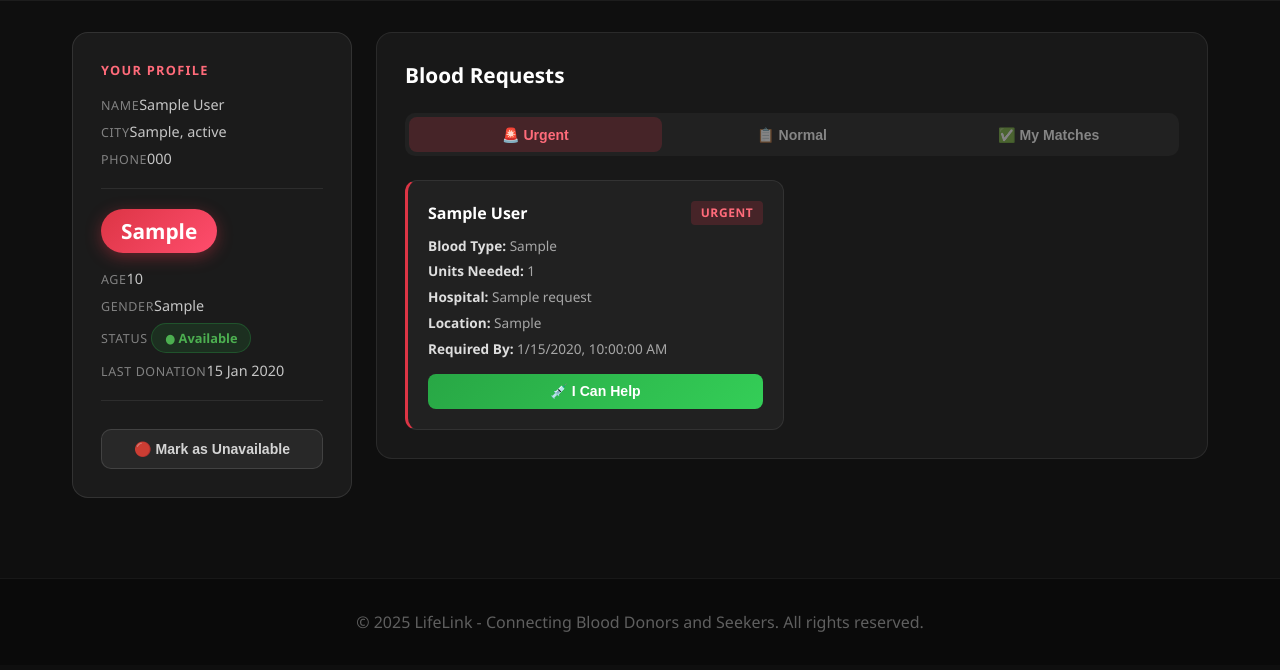
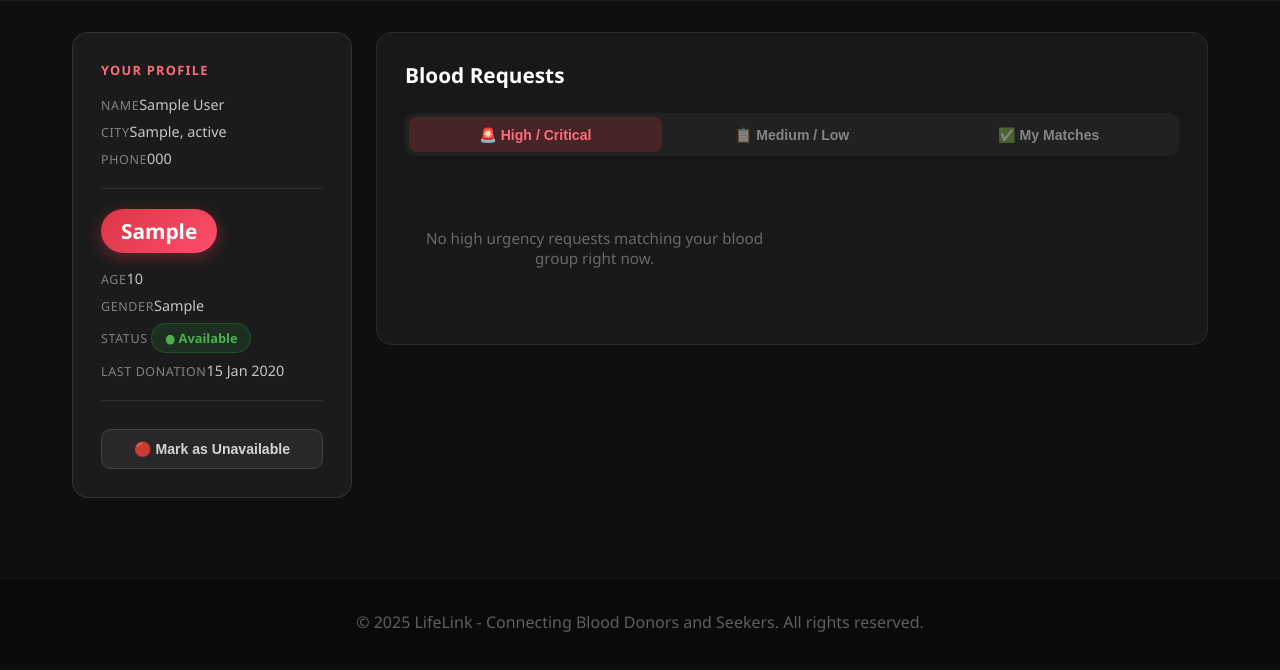
Before and after one commit to EshwarModi/LifeLink, a Flask app: page /donor/dashboard in a window 1280 px wide. Shown: the part 71-741 px from the top of the page. Run offline with Flask 3, Linux system fonts and the light colour scheme; the visitor is signed in with stand-in values (Sample User, id 1); tables that the repository leaves empty hold one stand-in row (values such as "Sample post"); parts of the project's set-up code (start-up, migrations or seed data) failed here and were passed over.

Commit message:
feat: expand SeekerRequest urgency to 4 levels (low, medium, high, critical)

```diff
--- a/models.py
+++ b/models.py
@@ -33,7 +33,7 @@
     user_id          = db.Column(db.Integer, db.ForeignKey('user.id'), nullable=False)
     blood_group      = db.Column(db.String(5), nullable=False)
     units_needed     = db.Column(db.Integer, nullable=False)
-    urgency          = db.Column(db.Enum('urgent', 'normal', name='urgency_enum'), nullable=False)
+    urgency          = db.Column(db.Enum('low', 'medium', 'high', 'critical', name='urgency_enum'), nullable=False)
     reason           = db.Column(db.Text, nullable=False)
     hospital_name    = db.Column(db.String(120), nullable=False)
     hospital_address = db.Column(db.Text, nullable=False)
--- a/services/api_service.py
+++ b/services/api_service.py
@@ -4,15 +4,25 @@
 from validators import VALID_BLOOD_GROUPS
 
 
+from sqlalchemy import case
+
 def get_requests_for_donor(donor_user_id):
     dp = DonorProfile.query.filter_by(user_id=donor_user_id).first()
     if not dp:
         return {'error': 'Donor profile not found'}, 404
 
+    urgency_priority = case(
+        (SeekerRequest.urgency == 'critical', 1),
+        (SeekerRequest.urgency == 'high', 2),
+        (SeekerRequest.urgency == 'medium', 3),
+        (SeekerRequest.urgency == 'low', 4),
+        else_=5
+    )
+
     open_requests = SeekerRequest.query.filter(
         SeekerRequest.blood_group == dp.blood_group,
         SeekerRequest.status == 'open'
-    ).order_by(SeekerRequest.urgency.desc(), SeekerRequest.required_by.asc()).all()
+    ).order_by(urgency_priority.asc(), SeekerRequest.required_by.asc()).all()
 
     data = [{
         'id':            r.id,
--- a/templates/donor.html
+++ b/templates/donor.html
@@ -189,8 +189,13 @@
         letter-spacing: 0.05em;
     }
 
-    .urgency-urgent { background: rgba(220,53,69,0.2); color: #ff6b7a; }
-    .urgency-normal { background: rgba(13,202,240,0.15); color: #0dcaf0; }
+    .urgency-critical { background: rgba(220,53,69,0.25); color: #ff4d6d; border: 1px solid rgba(220,53,69,0.4); }
+    .urgency-high     { background: rgba(253,126,20,0.2);  color: #fd7e14; border: 1px solid rgba(253,126,20,0.35); }
+    .urgency-medium   { background: rgba(13,202,240,0.15); color: #0dcaf0; border: 1px solid rgba(13,202,240,0.3); }
+    .urgency-low      { background: rgba(32,201,151,0.15); color: #20c997; border: 1px solid rgba(32,201,151,0.3); }
+    .urgency-urgent   { background: rgba(220,53,69,0.25); color: #ff4d6d; border: 1px solid rgba(220,53,69,0.4); }
+    .urgency-normal   { background: rgba(13,202,240,0.15); color: #0dcaf0; border: 1px solid rgba(13,202,240,0.3); }
+
 
     .btn-help {
         margin-top: 0.75rem;
@@ -343,20 +348,20 @@
         <h2>Blood Requests</h2>
 
         <div class="tab-buttons">
-            <button class="tab-button active" onclick="switchTab('urgent-requests', this)">🚨 Urgent</button>
-            <button class="tab-button" onclick="switchTab('normal-requests', this)">📋 Normal</button>
+            <button class="tab-button active" onclick="switchTab('high-requests', this)">🚨 High / Critical</button>
+            <button class="tab-button" onclick="switchTab('medium-requests', this)">📋 Medium / Low</button>
             <button class="tab-button" onclick="switchTab('my-matches', this)">✅ My Matches</button>
         </div>
 
-        <div id="urgent-requests" class="tab-content active">
-            <div class="requests-grid" id="urgentContainer">
-                <div class="empty-state">Loading urgent requests…</div>
+        <div id="high-requests" class="tab-content active">
+            <div class="requests-grid" id="highContainer">
+                <div class="empty-state">Loading high urgency requests…</div>
             </div>
         </div>
 
-        <div id="normal-requests" class="tab-content">
-            <div class="requests-grid" id="normalContainer">
-                <div class="empty-state">Loading normal requests…</div>
+        <div id="medium-requests" class="tab-content">
+            <div class="requests-grid" id="mediumContainer">
+                <div class="empty-state">Loading medium/low urgency requests…</div>
             </div>
         </div>
 
@@ -418,12 +423,12 @@
         document.querySelectorAll('.tab-button').forEach(b => b.classList.remove('active'));
         document.getElementById(tabId).classList.add('active');
         btn.classList.add('active');
-        if (tabId === 'urgent-requests') loadRequests('urgent');
-        if (tabId === 'normal-requests') loadRequests('normal');
+        if (tabId === 'high-requests') loadRequests('high');
+        if (tabId === 'medium-requests') loadRequests('medium');
     }
 
-    async function loadRequests(urgency) {
-        const container = document.getElementById(urgency === 'urgent' ? 'urgentContainer' : 'normalContainer');
+    async function loadRequests(urgencyCategory) {
+        const container = document.getElementById(urgencyCategory === 'high' ? 'highContainer' : 'mediumContainer');
         try {
             const res  = await fetch('{{ url_for("find_requests") }}');
             const all  = await res.json();
@@ -431,9 +436,15 @@
                 container.innerHTML = '<div class="empty-state">Could not load requests.</div>';
                 return;
             }
-            const list = all.filter(r => r.urgency === urgency);
+            const list = all.filter(r => {
+                if (urgencyCategory === 'high') {
+                    return r.urgency === 'critical' || r.urgency === 'high' || r.urgency === 'urgent';
+                } else {
+                    return r.urgency === 'medium' || r.urgency === 'low' || r.urgency === 'normal';
+                }
+            });
             if (list.length === 0) {
-                container.innerHTML = `<div class="empty-state">No ${urgency} requests matching your blood group right now.</div>`;
+                container.innerHTML = `<div class="empty-state">No ${urgencyCategory} urgency requests matching your blood group right now.</div>`;
                 return;
             }
             container.innerHTML = list.map(r => `
@@ -456,6 +467,7 @@
             container.innerHTML = '<div class="empty-state">Error loading requests.</div>';
         }
     }
+
 
     async function respondToRequest(requestId, btn) {
         btn.disabled    = true;
@@ -538,7 +550,7 @@
         } catch { alert('Network error.'); }
     }
 
-    // Load urgent requests on page load
-    window.addEventListener('load', () => loadRequests('urgent'));
+    // Load high requests on page load
+    window.addEventListener('load', () => loadRequests('high'));
 </script>
 {% endblock %}
--- a/validators.py
+++ b/validators.py
@@ -1,7 +1,7 @@
 import re
 
 VALID_BLOOD_GROUPS = {'A+', 'A-', 'B+', 'B-', 'O+', 'O-', 'AB+', 'AB-'}
-VALID_URGENCY     = {'urgent', 'normal'}
+VALID_URGENCY     = {'low', 'medium', 'high', 'critical'}
 VALID_USER_TYPES  = {'donor', 'seeker'}
 VALID_GENDERS     = {'Male', 'Female', 'Other'}
 
```
Also changed, not shown: migrations/versions/203687e66808_expand_urgency_to_four_levels.py (added, +41 -0 lines), templates/seeker.html (+14 -6 lines), tests/test_health.py (+31 -5 lines).
